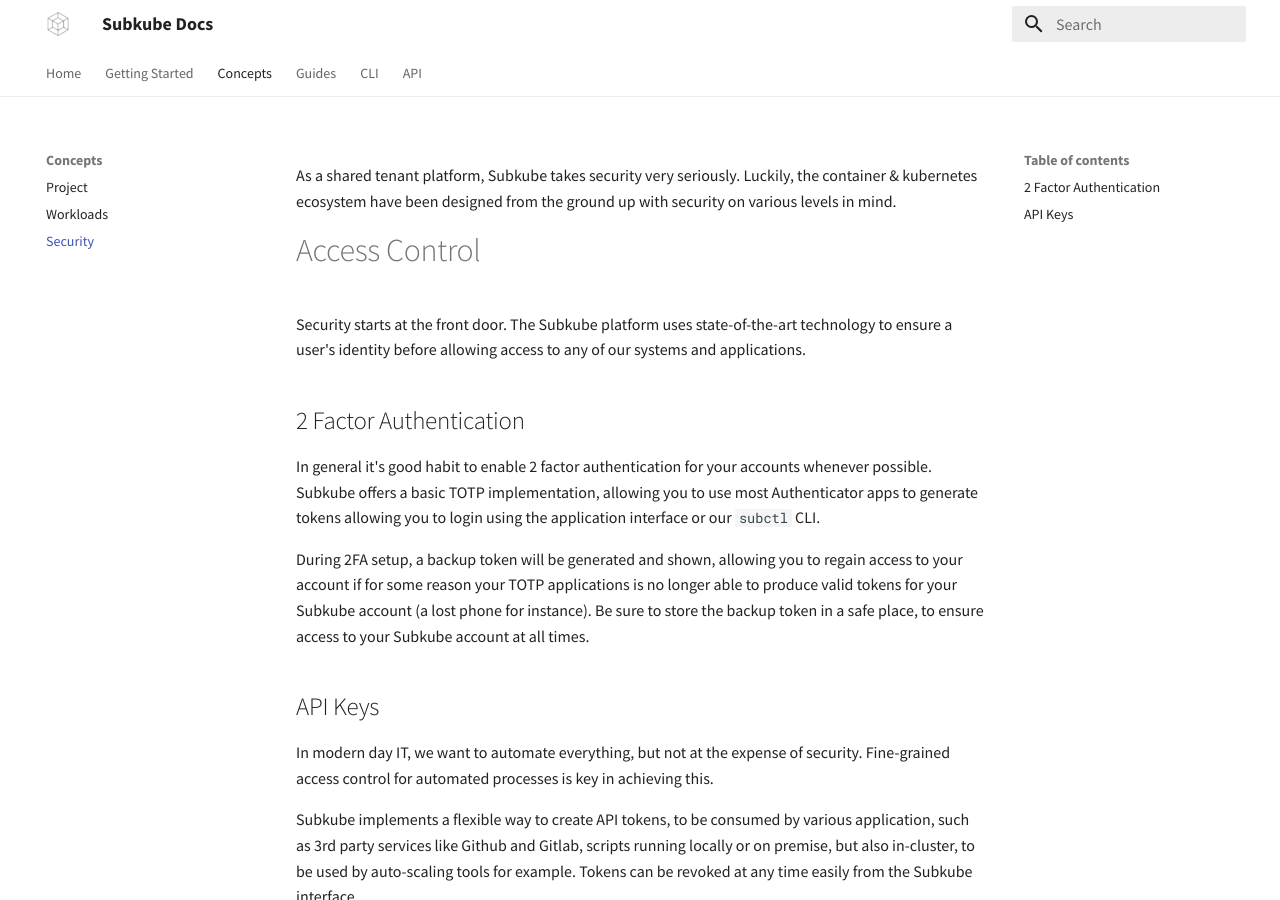
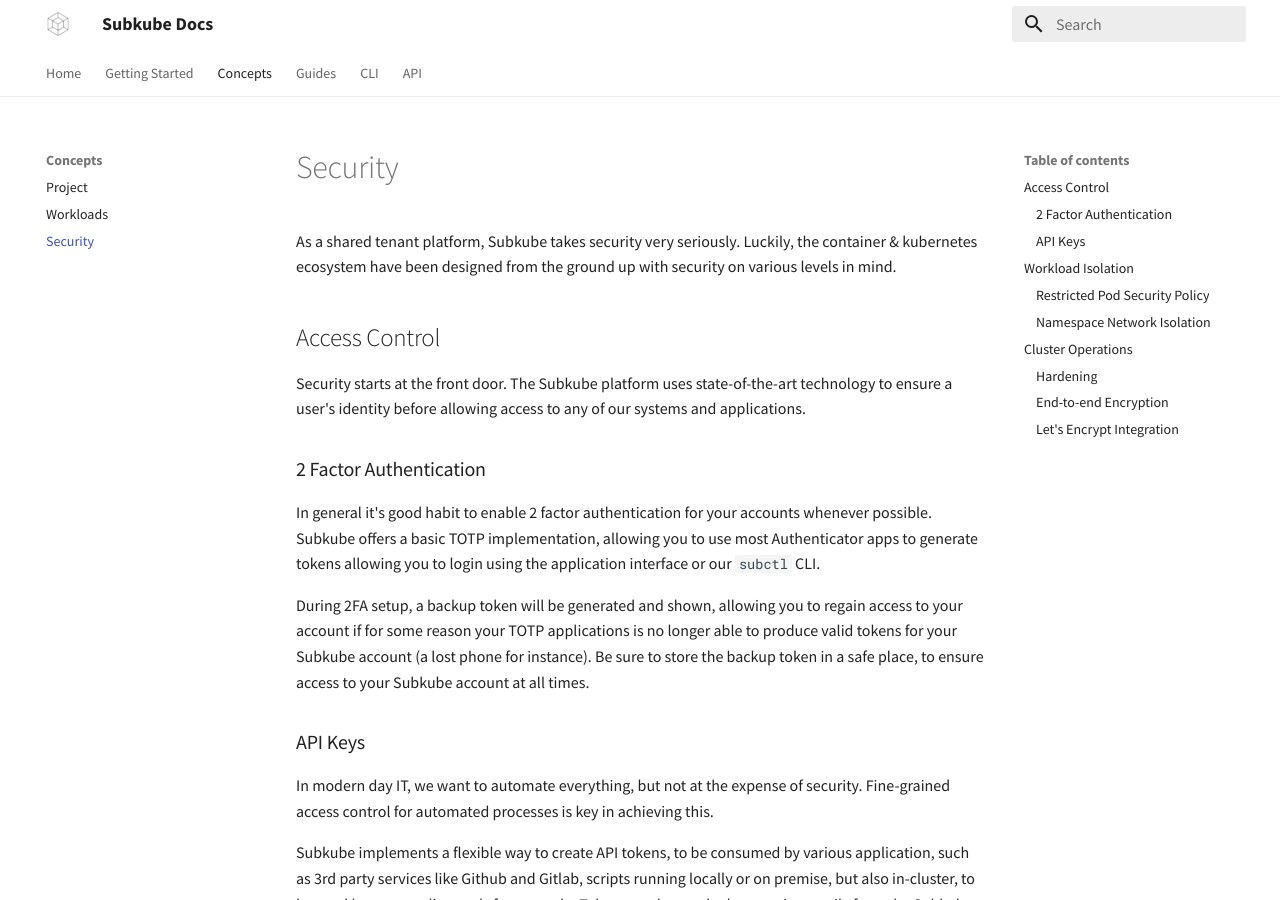
Before and after one commit to subkube/docs, an MkDocs documentation site: the page built from docs/concepts/security.md, in a window 1280 px wide and 900 px high. Built offline with MkDocs 1.6.1 and Material for MkDocs 9.7.7, drawn with Linux system fonts in a browser that asks for light colours.

Commit message:
Fix security headings

```diff
--- a/docs/concepts/security.md
+++ b/docs/concepts/security.md
@@ -1,30 +1,30 @@
 As a shared tenant platform, Subkube takes security very seriously. Luckily, the container & kubernetes ecosystem have been designed from the ground up with security on various levels in mind.
 
 
-# Access Control
+## Access Control
 
 Security starts at the front door. The Subkube platform uses state-of-the-art technology to ensure a user's identity before allowing access to any of our systems and applications.
 
 
-## 2 Factor Authentication
+### 2 Factor Authentication
 
 In general it's good habit to enable 2 factor authentication for your accounts whenever possible. Subkube offers a basic TOTP implementation, allowing you to use most Authenticator apps to generate tokens allowing you to login using the application interface or our `subctl` CLI.
 
 During 2FA setup, a backup token will be generated and shown, allowing you to regain access to your account if for some reason your TOTP applications is no longer able to produce valid tokens for your Subkube account (a lost phone for instance). Be sure to store the backup token in a safe place, to ensure access to your Subkube account at all times.
 
 
-## API Keys
+### API Keys
 
 In modern day IT, we want to automate everything, but not at the expense of security. Fine-grained access control for automated processes is key in achieving this.
 
 Subkube implements a flexible way to create API tokens, to be consumed by various application, such as 3rd party services like Github and Gitlab, scripts running locally or on premise, but also in-cluster, to be used by auto-scaling tools for example. Tokens can be revoked at any time easily from the Subkube interface.
 
 
-# Workload Isolation
+## Workload Isolation
 
 As we briefly outlined in [Workloads](workloads.md), Subkube kubernetes clusters enforce certain policies and restrictions on the workloads customers run, the most important of which are the following:
 
-## Restricted Pod Security Policy
+### Restricted Pod Security Policy
 
 All namespaces created on Subkube have a 'restricted' PodSecurityPolicy applied by default. Amongst other things, this prohibits containers from running as the `root` user, and all security implications this has. For most applications, and well designed container images, this shouldn't pose a problem.
 
@@ -33,7 +33,7 @@
 If a container has been though-out and built properly, applications will never need these kinds of permissions in  order to run, and as such, neither does your container. For instance, if you feel you need `systemd` or `init` inside your container, you're probably trying to put various processes in a single container, which is bad practise, as Kubernetes offers you the Pod concept, specifically to deal with these kinds of "groups" of processes.
 
 
-## Namespace Network Isolation
+### Namespace Network Isolation
 
 As in any decent microservices architecture services need to be able to talk to oneanother, providing network connectivity between pods is vital to any Kubernetes deployment. However, as Subkube uses a shared tenancy principle, we do need to seperate traffic from various customers.
 
@@ -42,16 +42,16 @@
 By default, when a Namespace is created inside a project, NetworkPolicies are defined inside the namespace to allow traffic between the namespaces inside your project, and namespaces hosting Subkube shared services, such as the Ingress Controller.
 
 
-# Cluster Operations
+## Cluster Operations
 
-## Hardening
+### Hardening
 
 All our Kubernetes nodes run on selinux-enforced CentOS 8 Core, hardened according to enterprise standard. Our Kubernetes deployment takes all Kubernetes hardening considerations into account, and we run daily automated audits to ensure our clusters are compliant with the CIS Hardened benchmark.
 
-## End-to-end Encryption
+### End-to-end Encryption
 
 We use Wireguard, both to connect our control-plane and worker nodes together, and to connect our frontend and APIs to our backing Kubernetes clusters, hosted across the internet. Wireguard is state-of-the-art and allows for full encryption with minimal overhead, to ensure fast response times across the platform.
 
-## Let's Encrypt Integration
+### Let's Encrypt Integration
 
 All projects utilising Ingress for connectivity benefit from out Let's Encrypt integration, which offers a wildcard certificate to be used by ingress resources in project namespaces, so we can properly enforce SSL for connecting to Ingress-exposed services.
```
